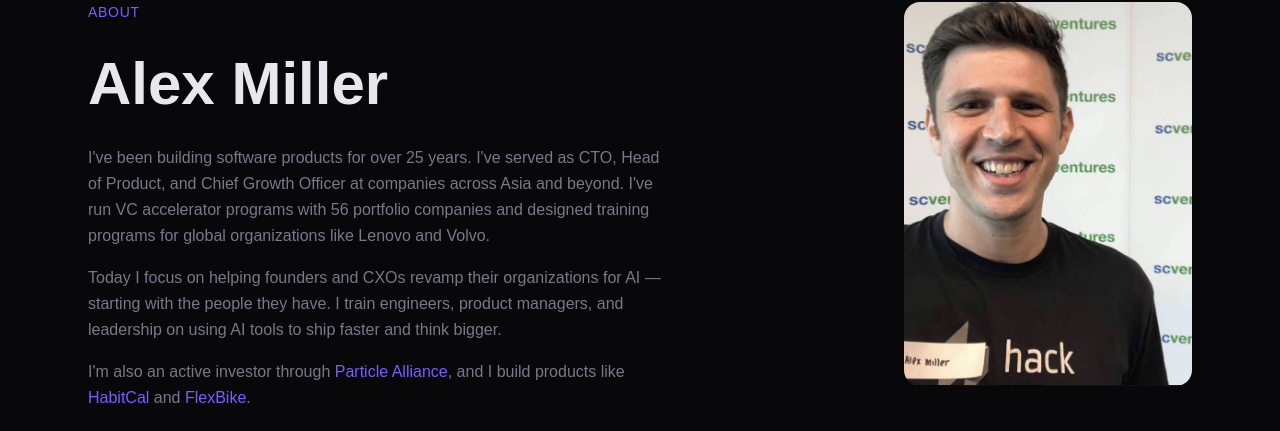
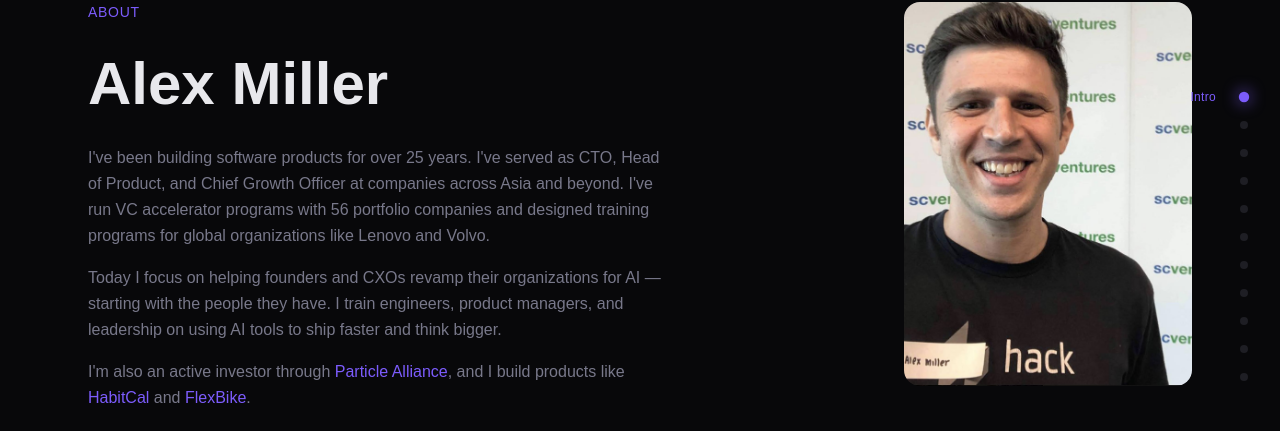
Before and after one commit to fotoflo/aimhuge-home, a Next.js app: page /about in a window 1280 px wide. Shown: the part 163-594 px from the top of the page. Built offline with nearby package versions, Linux system fonts and the light colour scheme; no server answers; a web font is replaced by a local one.

Commit message:
feat: premium scroll spy timeline component for about page

```diff
--- /dev/null
+++ b/src/app/(site)/about/components/ScrollSpy.tsx
@@ -0,0 +1,88 @@
+"use client";
+
+import { useEffect, useState } from "react";
+
+const sections = [
+  { id: "hero", label: "Intro" },
+  { id: "new-york", label: "New York Roots" },
+  { id: "first-exit", label: "First Exit" },
+  { id: "harvard", label: "Harvard Summer" },
+  { id: "china", label: "Time In China" },
+  { id: "500-startups", label: "500 Startups" },
+  { id: "accelerating-asia", label: "Accelerating Asia" },
+  { id: "asia", label: "25+ Years In Asia" },
+  { id: "ai-advisor", label: "AI Advisor" },
+  { id: "beyond-work", label: "Beyond Work" },
+  { id: "languages", label: "Languages" },
+];
+
+export function ScrollSpy() {
+  const [activeSection, setActiveSection] = useState<string>("hero");
+
+  useEffect(() => {
+    // Intersect in the middle third of the screen
+    const observer = new IntersectionObserver(
+      (entries) => {
+        // Get the intersecting entries
+        const visibleEntries = entries.filter((entry) => entry.isIntersecting);
+        if (visibleEntries.length > 0) {
+          // If multiple are visible, pick the one that takes up more space
+          // or just the first one. We'll pick the first intersecting one.
+          setActiveSection(visibleEntries[0].target.id);
+        }
+      },
+      { rootMargin: "-30% 0px -50% 0px" }
+    );
+
+    sections.forEach(({ id }) => {
+      const element = document.getElementById(id);
+      if (element) observer.observe(element);
+    });
+
+    return () => observer.disconnect();
+  }, []);
+
+  const scrollTo = (id: string) => {
+    const element = document.getElementById(id);
+    if (element) {
+      const y = element.getBoundingClientRect().top + window.scrollY - 100; // offset for fixed header
+      window.scrollTo({ top: y, behavior: "smooth" });
+    }
+  };
+
+  return (
+    <div className="hidden lg:flex fixed right-8 top-1/2 -translate-y-1/2 flex-col gap-5 z-40">
+      {sections.map(({ id, label }) => {
+        const isActive = activeSection === id;
+        return (
+          <button
+            key={id}
+            onClick={() => scrollTo(id)}
+            className="group relative flex items-center justify-end"
+            aria-label={label}
+          >
+            {/* Hover Tooltip / Active Label */}
+            <span
+              className={`absolute right-8 text-xs font-medium tracking-wide transition-all duration-300 pointer-events-none ${
+                isActive
+                  ? "opacity-100 translate-x-0 text-accent"
+                  : "opacity-0 translate-x-2 text-muted group-hover:opacity-100 group-hover:translate-x-0"
+              }`}
+            >
+              {label}
+            </span>
+
+            {/* Glowing Dot */}
+            <div
+              className={`w-2 h-2 rounded-full transition-all duration-300 ${
+                isActive
+                  ? "bg-accent scale-[1.3] shadow-[0_0_12px_var(--accent)]"
+                  : "bg-card-border group-hover:bg-muted group-hover:scale-110"
+              }`}
+            />
+          </button>
+        );
+      })}
+    </div>
+  );
+}
--- a/src/app/(site)/about/page.tsx
+++ b/src/app/(site)/about/page.tsx
@@ -3,6 +3,7 @@ import Image from "next/image";
 import { NewsletterCTA } from "../components/NewsletterCTA";
 import { CopyCurlButton } from "./components/CopyCurlButton";
 import { ImageModal } from "./components/ImageModal";
+import { ScrollSpy } from "./components/ScrollSpy";
 
 export const metadata: Metadata = {
   title: "About Alex Miller — AimHuge",
@@ -26,8 +27,9 @@ export const metadata: Metadata = {
 export default function AboutPage() {
   return (
     <>
+      <ScrollSpy />
       {/* Hero */}
-      <section className="mx-auto max-w-6xl px-6 pt-24 pb-16">
+      <section id="hero" className="mx-auto max-w-6xl px-6 pt-24 pb-16">
         <div className="flex flex-col md:flex-row items-start gap-12">
           <div className="flex-1 space-y-6">
             <p className="text-sm font-medium text-accent uppercase tracking-wider">
@@ -96,7 +98,7 @@ export default function AboutPage() {
       </section>
 
       {/* New York */}
-      <section className="bg-card-bg border-y border-card-border">
+      <section id="new-york" className="bg-card-bg border-y border-card-border">
         <div className="mx-auto max-w-6xl px-6 py-20">
           <div className="flex flex-col md:flex-row items-center gap-12">
             <div className="flex-1 space-y-4">
@@ -125,7 +127,7 @@ export default function AboutPage() {
       </section>
 
       {/* First Exit */}
-      <section className="mx-auto max-w-6xl px-6 py-20">
+      <section id="first-exit" className="mx-auto max-w-6xl px-6 py-20">
         <div className="flex flex-col md:flex-row items-center gap-12">
           <div className="flex-1 space-y-4">
             <h2 className="text-3xl font-bold">My First Exit</h2>
@@ -155,7 +157,7 @@ export default function AboutPage() {
       </section>
 
       {/* Harvard Summer */}
-      <section className="bg-card-bg border-y border-card-border">
+      <section id="harvard" className="bg-card-bg border-y border-card-border">
         <div className="mx-auto max-w-6xl px-6 py-20">
           <div className="flex flex-col md:flex-row-reverse items-center gap-12">
             <div className="flex-1 space-y-4">
@@ -184,7 +186,7 @@ export default function AboutPage() {
       </section>
 
       {/* Renren */}
-      <section className="mx-auto max-w-6xl px-6 py-20">
+      <section id="china" className="mx-auto max-w-6xl px-6 py-20">
         <div className="flex flex-col md:flex-row items-center gap-12">
           <div className="flex-1 space-y-4">
             <h2 className="text-3xl font-bold">My Time In China</h2>
@@ -217,7 +219,7 @@ export default function AboutPage() {
       </section>
 
       {/* 500 Startups */}
-      <section className="bg-card-bg border-y border-card-border">
+      <section id="500-startups" className="bg-card-bg border-y border-card-border">
         <div className="mx-auto max-w-6xl px-6 py-20">
         <div className="flex flex-col md:flex-row items-start gap-12">
           <div className="flex-1 space-y-4">
@@ -263,7 +265,7 @@ export default function AboutPage() {
         </div>
       </section>
       {/* Accelerating Asia */}
-      <section className="mx-auto max-w-6xl px-6 py-20">
+      <section id="accelerating-asia" className="mx-auto max-w-6xl px-6 py-20">
           <div className="flex flex-col md:flex-row-reverse items-center gap-12">
             <div className="flex-1 space-y-4">
               <h2 className="text-3xl font-bold">Accelerating Asia</h2>
@@ -293,7 +295,7 @@ export default function AboutPage() {
       </section>
 
       {/* Asia */}
-      <section className="bg-card-bg border-y border-card-border">
+      <section id="asia" className="bg-card-bg border-y border-card-border">
         <div className="mx-auto max-w-6xl px-6 py-20">
           <div className="flex flex-col md:flex-row items-center gap-12">
             <div className="flex-1 space-y-4">
@@ -332,7 +334,7 @@ export default function AboutPage() {
       </section>
 
       {/* AI Advisor */}
-      <section className="mx-auto max-w-6xl px-6 py-20">
+      <section id="ai-advisor" className="mx-auto max-w-6xl px-6 py-20">
         <div className="flex flex-col md:flex-row items-center gap-12">
           <div className="flex-1 space-y-4">
             <h2 className="text-3xl font-bold">AI Advisor</h2>
@@ -361,7 +363,7 @@ export default function AboutPage() {
       </section>
 
       {/* Personal */}
-      <section className="bg-card-bg border-y border-card-border">
+      <section id="beyond-work" className="bg-card-bg border-y border-card-border">
         <div className="mx-auto max-w-6xl px-6 py-20">
         <div className="flex flex-col md:flex-row items-center gap-12">
           <div className="flex-shrink-0">
@@ -393,7 +395,7 @@ export default function AboutPage() {
       </section>
 
       {/* Languages */}
-      <section className="mx-auto max-w-6xl px-6 py-20">
+      <section id="languages" className="mx-auto max-w-6xl px-6 py-20">
           <div className="text-center mb-12">
             <h2 className="text-3xl font-bold mb-8">Languages: &quot;I Speak Computer&quot;</h2>
             <div className="flex flex-wrap justify-center gap-4 mb-8">
```
